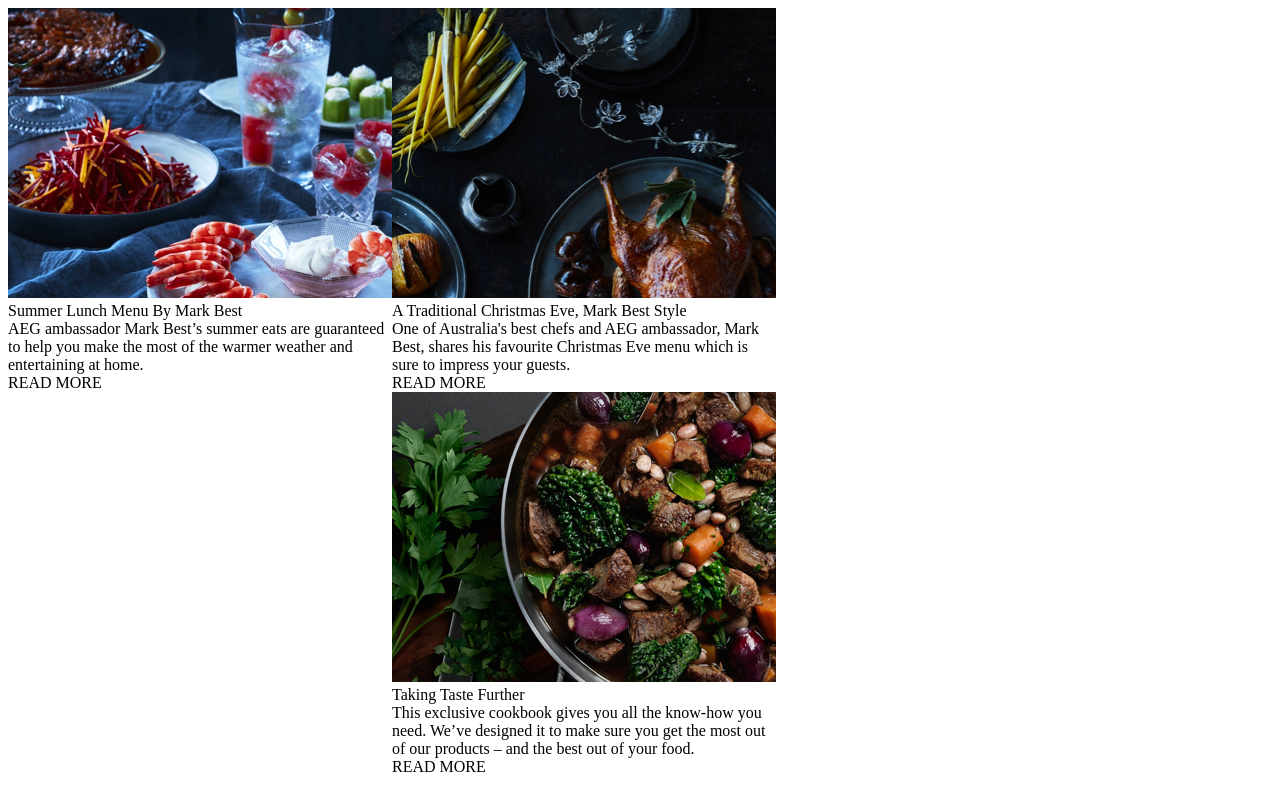
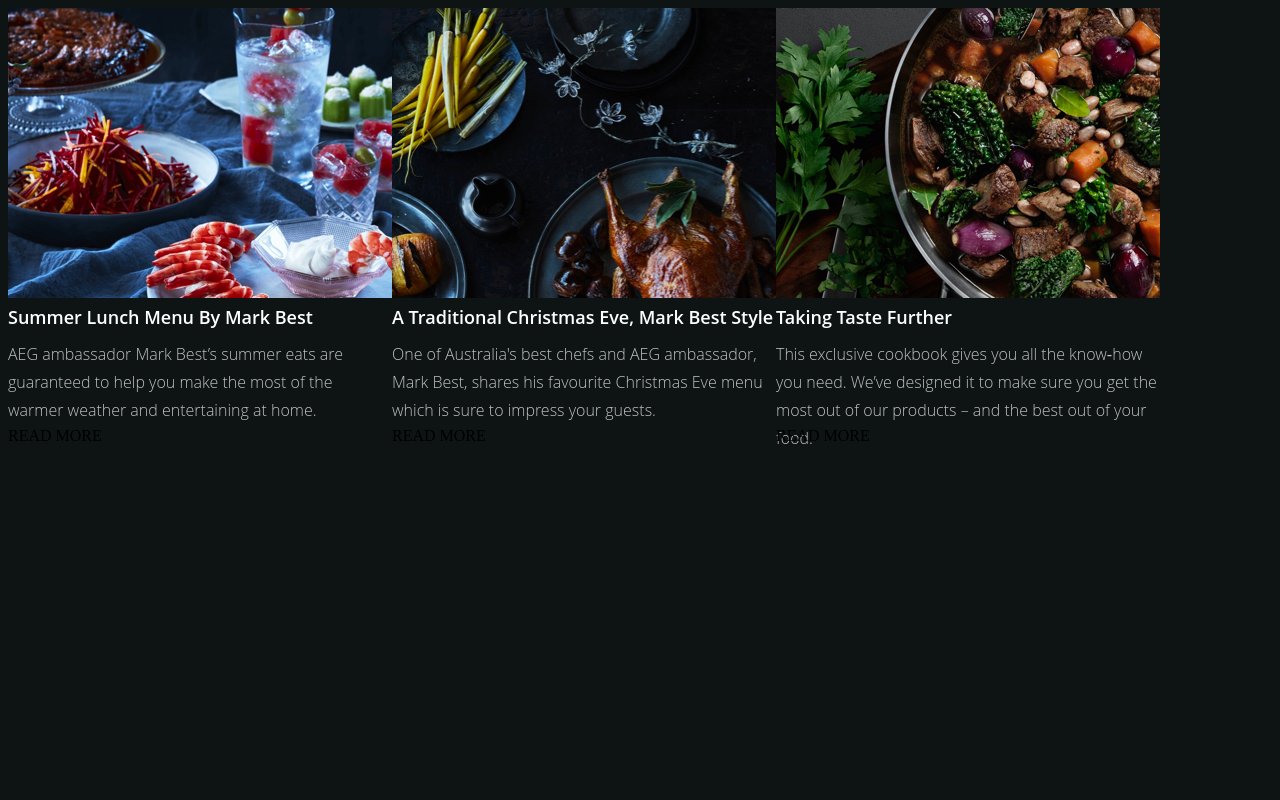
Before and after one commit to Leckiie/Alec_FED_Test, a plain HTML site: page Index.html in a window 1280 px wide. Drawn offline with Linux system fonts and the light colour scheme; a script that the page names is missing.

Commit message:
Add font style to block text

```diff
--- a/Index.html
+++ b/Index.html
@@ -24,22 +24,23 @@
 		<div class="block">
 			<img src="Images/inspect/FED_Test_01-anima/Web Responsive Bit Grid/FED_AEG-Desktop_1440/3-Card_CTA/Card-01/Image-03.jpg"
 			     alt="Summer Lunch Menu By Mark Best Image" />
-			<div>Summer Lunch Menu By Mark Best</div>
-			<div>AEG ambassador Mark Best’s summer eats are guaranteed to help you make the most of the warmer weather and entertaining at home.</div>
+			<div class="block-header">Summer Lunch Menu By Mark Best</div>
+			<div class="block-text">AEG ambassador Mark Best’s summer eats are guaranteed to help you make the most of the warmer weather and entertaining at home.</div>
 			<div>READ MORE</div>
 		</div>
 
 		<div class="block">
 			<img src="Images/inspect/FED_Test_01-anima/Web Responsive Bit Grid/FED_AEG-Desktop_1440/3-Card_CTA/Card-02/Image-02.jpg"
 			     alt="A Traditional Christmas Eve, Mark Best Style Image" />
-			<div>A Traditional Christmas Eve, Mark Best Style</div>
-			<div>One of Australia's best chefs and AEG ambassador, Mark Best, shares his favourite Christmas Eve menu which is sure to impress your guests.</div>
+			<div class="block-header">A Traditional Christmas Eve, Mark Best Style</div>
+			<div class="block-text">One of Australia's best chefs and AEG ambassador, Mark Best, shares his favourite Christmas Eve menu which is sure to impress your guests.</div>
 			<div>READ MORE</div>
+		</div>
 		<div class="block">
 			<img src="Images/inspect/FED_Test_01-anima/Web Responsive Bit Grid/FED_AEG-Desktop_1440/3-Card_CTA/Card-03/Image-03.jpg"
 			     alt="Taking Taste Further Image" />
-			<div>Taking Taste Further</div>
-			<div>This exclusive cookbook gives you all the know‑how you need. We’ve designed it to make sure you get the most out of our products – and the best out of your food.</div>
+			<div class="block-header">Taking Taste Further</div>
+			<div class="block-text">This exclusive cookbook gives you all the know‑how you need. We’ve designed it to make sure you get the most out of our products – and the best out of your food.</div>
 			<div>READ MORE</div>
 		</div>
 	</div>
--- a/css/styles.css
+++ b/css/styles.css
@@ -6,3 +6,28 @@
 .block {
 	flex: 0 0 320px;
 }
+
+.block-header {
+	height: 38px;
+	width: 384px;
+	color: #FFFFFF;
+	font-family: "Open Sans";
+	font-size: 18px;
+	font-weight: 600;
+	line-height: 30px;
+}
+
+.block-text {
+	height: 87px;
+	width: 384px;
+	color: #C2C2C2;
+	font-family: "Open Sans";
+	font-size: 16px;
+	font-weight: 300;
+	line-height: 28px;
+}
+
+
+body{
+	background-color: #0E1414
+}
```
